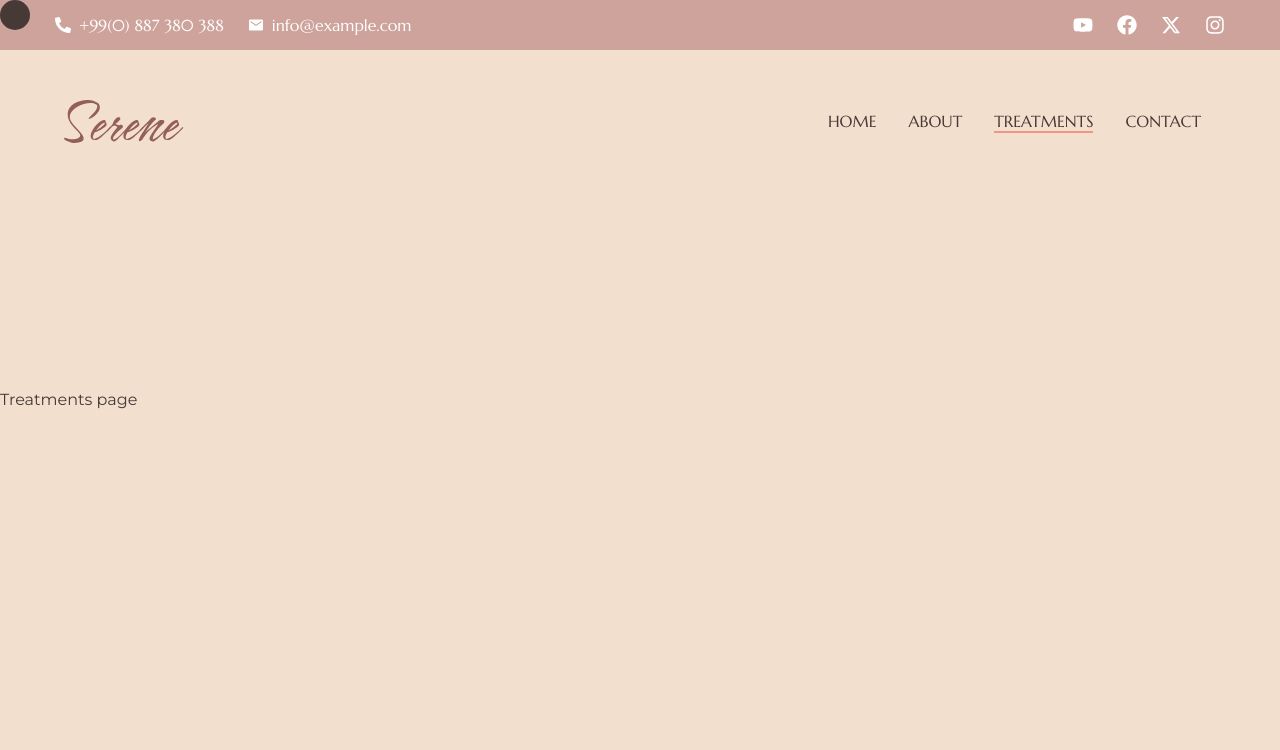
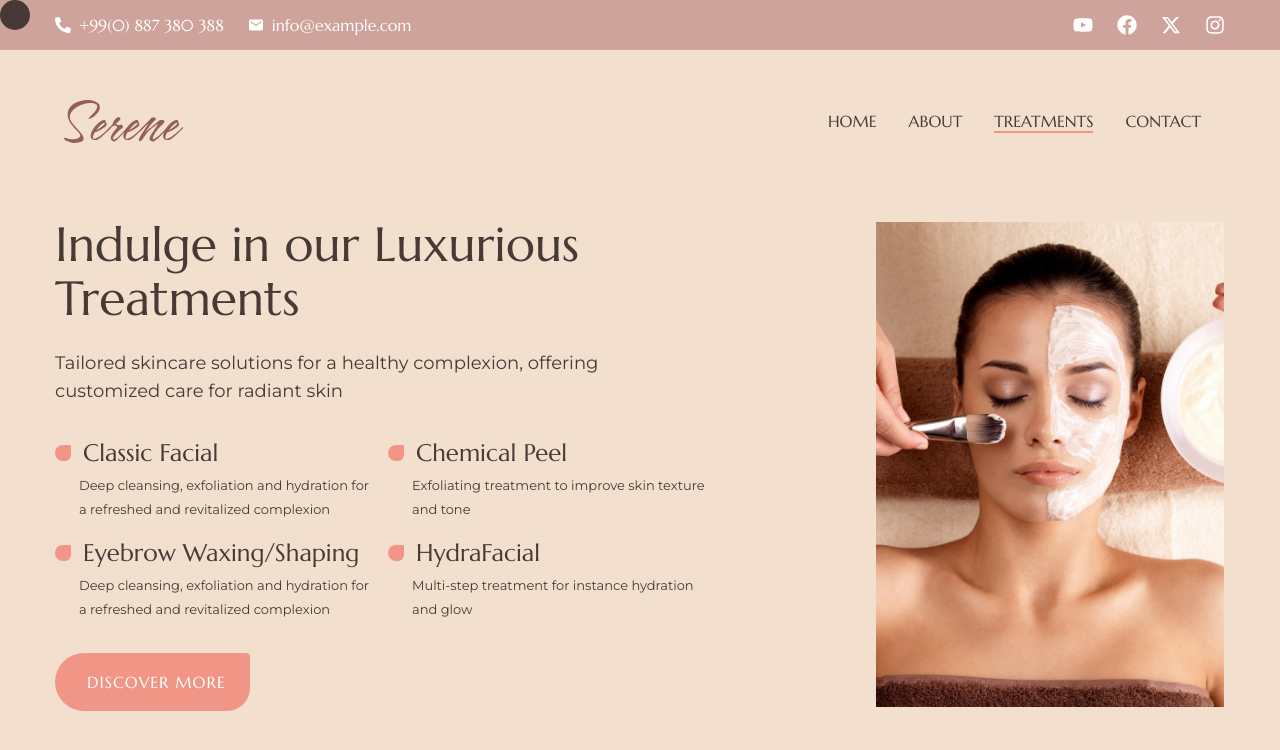
Before and after one commit to Eugensson/beauty-salon, a Next.js app: page /treatments in a window 1280 px wide. Shown: the top 750 px of the page. Built offline with nearby package versions, Linux system fonts and the light colour scheme.

Commit message:
Added treatments page

```diff
--- a/app/treatments/page.tsx
+++ b/app/treatments/page.tsx
@@ -1,15 +1,113 @@
 "use client";
 
+import Image from "next/image";
+import { useContext } from "react";
 import { motion } from "framer-motion";
 
+import { CursorContext, CursorContextType } from "@/components/cursor-context";
+
 const Treatments = () => {
+  const context = useContext<CursorContextType | undefined>(CursorContext);
+
+  if (!context) {
+    throw new Error("CursorContext not provided");
+  }
+
+  const { mouseEnterHandler, mouseLeaveHandler } = context;
+
   return (
     <motion.section
       initial={{ opacity: 0 }}
       animate={{ opacity: 1, transition: { delay: 2 } }}
       className="min-h-screen flex items-center overflow-x-hidden"
     >
-      Treatments page
+      <div className="container mx-auto flex items-center pt-48 pb-12 xl:pt-32 xl:pb-0">
+        <div className="w-full h-full flex justify-between items-center">
+          <motion.div
+            initial={{ opacity: 0, x: -60 }}
+            animate={{
+              opacity: 1,
+              x: 0,
+              transition: { delay: 2, duration: 0.8, ease: "easeInOut" },
+            }}
+            onMouseEnter={mouseEnterHandler}
+            onMouseLeave={mouseLeaveHandler}
+            className="flex flex-col items-start xl:max-w-[650px] text-center xl:text-left mx-auto xl:mx-0"
+          >
+            <h2 className="h2 mb-6 mx-auto max-w-[540px] xl:max-w-none">
+              Indulge in our Luxurious Treatments
+            </h2>
+            <p className="lead max-w-[600px] mx-auto xl:mx-0">
+              Tailored skincare solutions for a healthy complexion, offering
+              customized care for radiant skin
+            </p>
+            <ul className="grid grid-cols-1 md:grid-cols-2 gap-4 mb-8 mx-auto xl:mx-0">
+              <li className="flex-1 flex flex-col justify-center items-center xl:items-start">
+                <div className="flex items-center gap-3 mb-1">
+                  <div className="w-4 h-4 bg-accent rounded-tl-[28px]  rounded-bl-[28px] rounded-br-[22px] rounded-tr-[4px]" />
+                  <h3 className="text-2xl capitalize">Classic facial</h3>
+                </div>
+                <p className="pl-6 text-[13px]">
+                  Deep cleansing, exfoliation and hydration for a refreshed and
+                  revitalized complexion
+                </p>
+              </li>
+              <li className="flex-1 flex flex-col justify-center items-center xl:items-start">
+                <div className="flex items-center gap-3 mb-1">
+                  <div className="w-4 h-4 bg-accent rounded-tl-[28px]  rounded-bl-[28px] rounded-br-[22px] rounded-tr-[4px]" />
+                  <h3 className="text-2xl capitalize">Chemical Peel</h3>
+                </div>
+                <p className="pl-6 text-[13px]">
+                  Exfoliating treatment to improve skin texture and tone
+                </p>
+              </li>
+              <li className="flex-1 flex flex-col justify-center items-center xl:items-start">
+                <div className="flex items-center gap-3 mb-1">
+                  <div className="w-4 h-4 bg-accent rounded-tl-[28px]  rounded-bl-[28px] rounded-br-[22px] rounded-tr-[4px]" />
+                  <h3 className="text-2xl capitalize">
+                    Eyebrow waxing/shaping
+                  </h3>
+                </div>
+                <p className="pl-6 text-[13px]">
+                  Deep cleansing, exfoliation and hydration for a refreshed and
+                  revitalized complexion
+                </p>
+              </li>
+              <li className="flex-1 flex flex-col justify-center items-center xl:items-start">
+                <div className="flex items-center gap-3 mb-1">
+                  <div className="w-4 h-4 bg-accent rounded-tl-[28px]  rounded-bl-[28px] rounded-br-[22px] rounded-tr-[4px]" />
+                  <h3 className="text-2xl capitalize">hydraFacial</h3>
+                </div>
+                <p className="pl-6 text-[13px]">
+                  Multi-step treatment for instance hydration and glow
+                </p>
+              </li>
+            </ul>
+            <button type="button" className="btn mx-auto xl:mx-0">
+              Discover more
+            </button>
+          </motion.div>
+          <motion.div
+            initial={{ opacity: 0, x: 60 }}
+            animate={{
+              opacity: 1,
+              x: 0,
+              transition: { delay: 2.4, duration: 0.8, ease: "easeInOut" },
+            }}
+            onMouseEnter={mouseEnterHandler}
+            onMouseLeave={mouseLeaveHandler}
+            className="hidden xl:flex w-[350px] h-[485px] relative"
+          >
+            <Image
+              src="/assets/treatments/img.jpg"
+              fill
+              quality={100}
+              alt="A salon specialist applies a mask to the face"
+              className="object-contain"
+            />
+          </motion.div>
+        </div>
+      </div>
     </motion.section>
   );
 };
```
